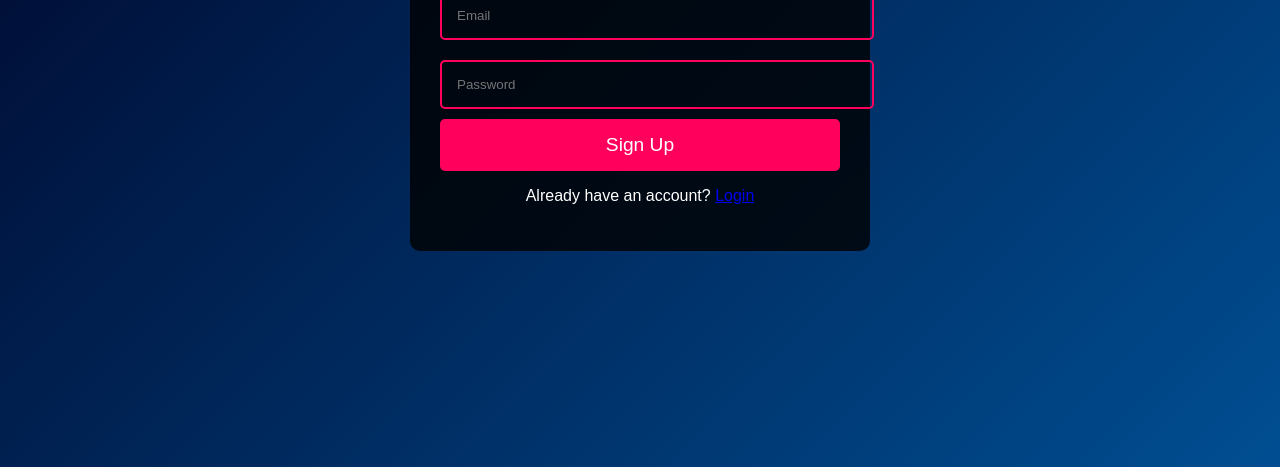
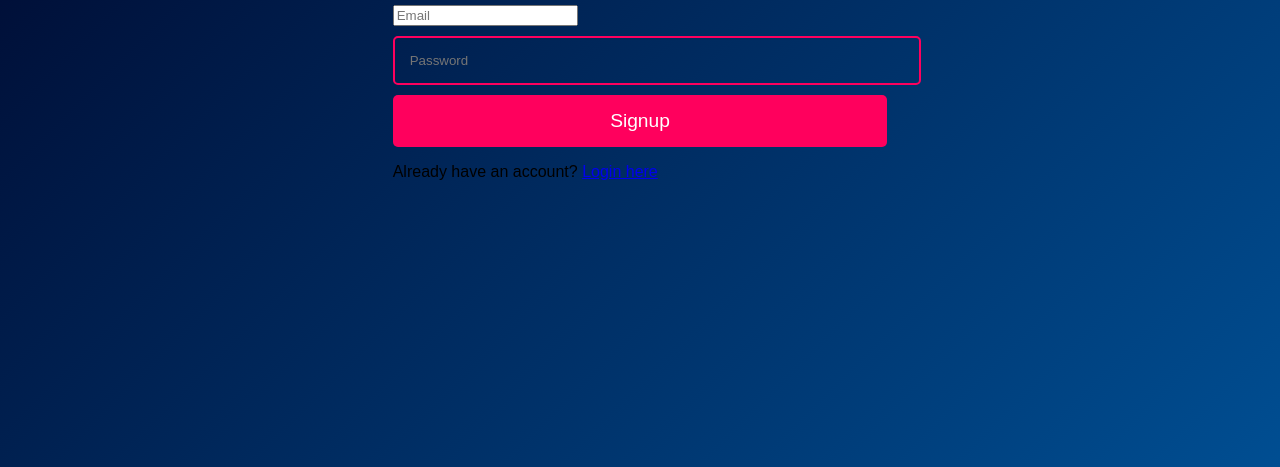
Before and after one commit to Yuokbgf/Yuokbgf.github.io, a plain HTML site: page signup.html in a window 1280 px wide. Shown: the part 333-800 px from the top of the page. Drawn offline with Linux system fonts and the light colour scheme; sample sign-in values are in the browser's storage.

Commit message:
Update signup.html

```diff
--- a/signup.html
+++ b/signup.html
@@ -3,19 +3,19 @@
 <head>
     <meta charset="UTF-8">
     <meta name="viewport" content="width=device-width, initial-scale=1.0">
-    <title>Sign Up</title>
+    <title>Signup</title>
     <link rel="stylesheet" href="styles.css">
 </head>
 <body>
-    <div class="signup-container">
-        <h2>Sign Up</h2>
-        <input type="text" id="signup-email" placeholder="Email">
-        <input type="password" id="signup-password" placeholder="Password">
-        <button onclick="signup()">Sign Up</button>
-        <p id="signup-message"></p>
-        <p>Already have an account? <a href="login.html">Login</a></p>
+    <div class="auth-form">
+        <h2>Signup</h2>
+        <input type="email" id="signup-email" placeholder="Email" required>
+        <input type="password" id="signup-password" placeholder="Password" required>
+        <button onclick="signup()">Signup</button>
+        <p>Already have an account? <a href="login.html">Login here</a></p>
     </div>
 
+    <!-- Script for signup functionality -->
     <script src="auth.js"></script>
 </body>
 </html>
```
